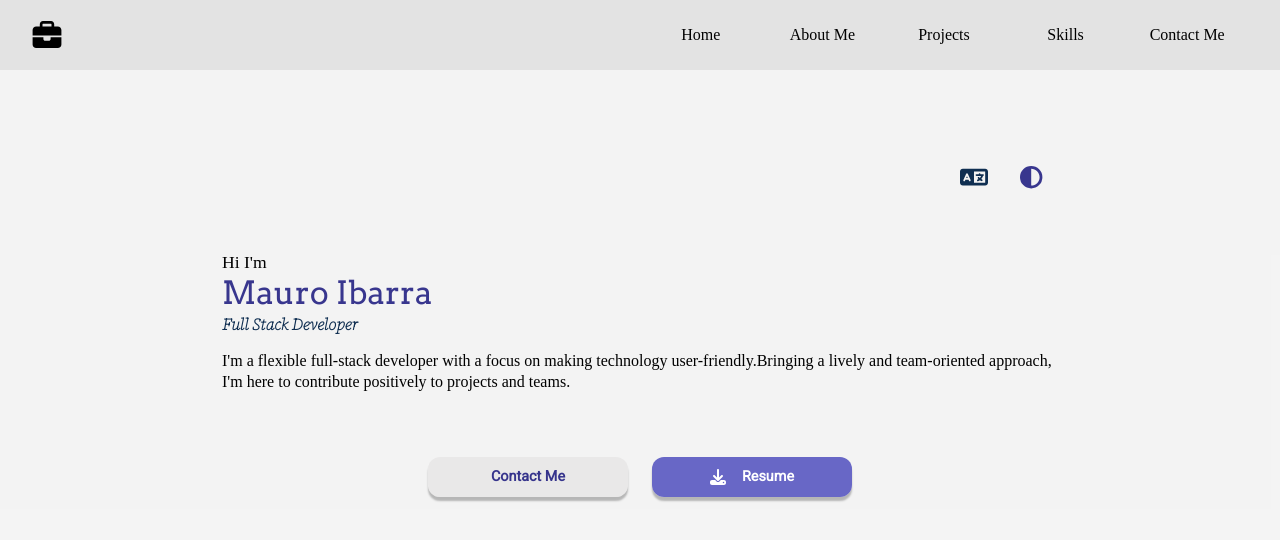
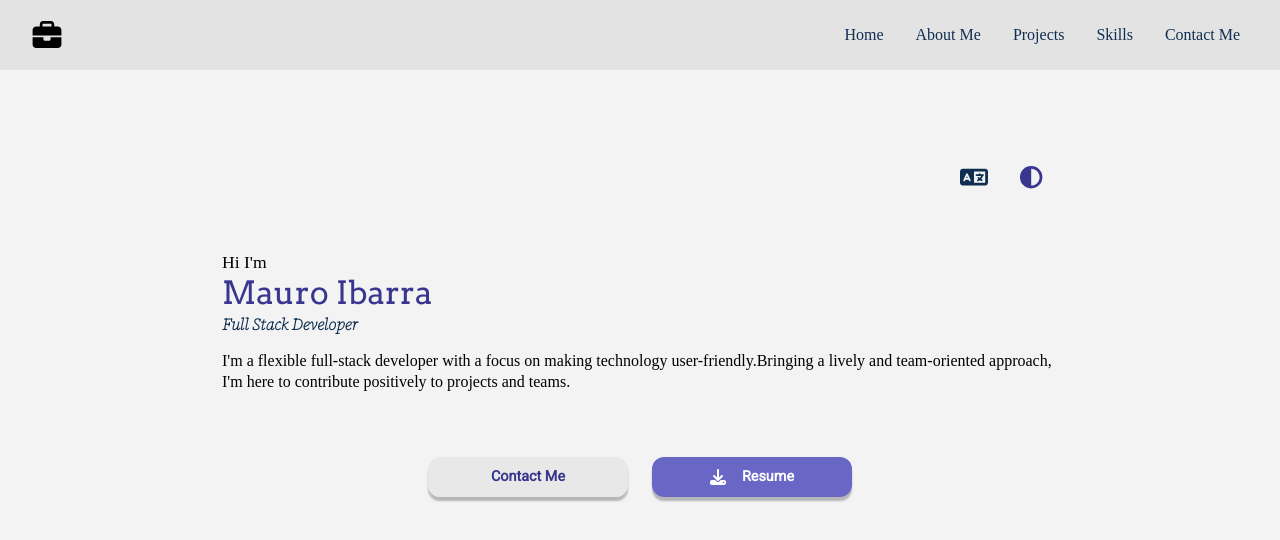
Before and after one commit to mauroibarra133/portafolio, a React (Vite) app in the folder portafolio/: page / in a window 1280 px wide. Shown: the top 540 px of the page. Built offline with nearby package versions, Linux system fonts and the light colour scheme; a web font is replaced by a local one.

Commit message:
modify(nav): change structure of nav, modify some styles

```diff
--- a/portafolio/src/App.css
+++ b/portafolio/src/App.css
@@ -1,3 +1,21 @@
+:root{
+  --bg-nav: #E3E3E3;
+  --bg-nav-2: #9c9b9b;
+  --size-icons: 1.4rem;
+  --font-nav:  'Montserrat';
+  --fg-nav: #000000 ;
+  --z-nav: 10000;
+  --z-aside: 1000;
+
+  --fg-hero-1: #000;
+  --fg-hero-name: rgba(22, 20, 123, 0.85);
+  --fg-hero-subname: #0F2E51;
+  --hero--button-1: rgba(228, 227, 227, 0.62);
+  --hero--button-1-fg: rgba(22, 20, 123, 0.85);
+  --hero--button-2: rgba(81, 79, 191, 0.85);
+  --hero--button-2-fg: #fff
+}
+
 *{
   margin: 0;
   padding: 0;
--- a/portafolio/src/App.jsx
+++ b/portafolio/src/App.jsx
@@ -33,7 +33,7 @@ function App() {
     return () => {
       window.removeEventListener("resize", handleResize);
     };
-  }, []); // La dependencia vacía asegura que el efecto solo se ejecute una vez al montar el componente
+  }, ); // La dependencia vacía asegura que el efecto solo se ejecute una vez al montar el componente
 
 
   return (
--- a/portafolio/src/components/Nav.jsx
+++ b/portafolio/src/components/Nav.jsx
@@ -18,7 +18,27 @@ function Nav({ switchNav, isNavOpen }) {
             onClick={switchNav}
           />
         </div>
-        <aside className={`aside ${isNavOpen ? "opened" : ""}`}>
+        <div className={`nav-list-container`}>
+        <ul className="nav-list">
+          <li className="nav-item">
+            <NavLink>Home</NavLink>
+          </li>
+          <li className="nav-item">
+            <NavLink>About Me</NavLink>
+          </li>
+          <li className="nav-item">
+            <NavLink>Projects</NavLink>
+          </li>
+          <li className="nav-item">
+            <NavLink>Skills</NavLink>
+          </li>
+          <li className="nav-item">
+            <NavLink>Contact Me</NavLink>
+          </li>
+        </ul>
+      </div>
+      </div>
+      <aside className={`aside ${isNavOpen ? "opened" : ""}`}>
         <ul className="aside-list">
           <li className="aside-item">
             <NavLink>Home</NavLink>
@@ -37,7 +57,6 @@ function Nav({ switchNav, isNavOpen }) {
           </li>
         </ul>
       </aside>
-      </div>
     </div>
   );
 }
--- a/portafolio/src/styles/hero.css
+++ b/portafolio/src/styles/hero.css
@@ -1,11 +1,5 @@
 :root{
-    --fg-hero-1: #000;
-    --fg-hero-name: rgba(22, 20, 123, 0.85);
-    --fg-hero-subname: #0F2E51;
-    --hero--button-1: rgba(228, 227, 227, 0.62);
-    --hero--button-1-fg: rgba(22, 20, 123, 0.85);
-    --hero--button-2: rgba(81, 79, 191, 0.85);
-    --hero--button-2-fg: #fff
+
 
 }
 
--- a/portafolio/src/styles/nav.css
+++ b/portafolio/src/styles/nav.css
@@ -1,23 +1,10 @@
 
-:root{
-    --bg-nav: #E3E3E3;
-    --bg-nav-2: #9c9b9b;
-    --size-icons: 1.4rem;
-    --font-nav:  'Montserrat';
-    --fg-nav: #000000 ;
-    --z-nav: 10000;
-    --z-aside: 1000;
-    --fg-color: rgba(22, 20, 123, 0.85);
-
-  }
 
 /*
 NAV
 */
 .nav{
-    z-index: 100;
     height: 60px;
-    z-index: 100;
     background-color: var(--bg-nav);
 }
 .nav-container{
@@ -29,13 +16,14 @@ NAV
     position: relative;
     z-index: 100;
     background-color: var(--bg-nav);
+    z-index: var(--z-nav);
+
   }
 
 .nav-icon{
     color: var(--fg-nav);
     width: 30px;
     font-size: var(--size-icons);
-    z-index: 100;
 }
 
 .nav-icon-container, .nav-menu{
@@ -59,22 +47,54 @@ NAV
     color: rgb(167, 167, 167);
 }
 
+/* Nav Interno > 768px */
 
-/* ASIDE */
+.nav-list-container{
+    display: none;
+}
+.nav-list{
+    display: flex;
+    justify-content: flex-end;
+    align-items: center;
+}
+.nav-item{
+    display: flex;
+    justify-content: center;
+    align-items: center;
+    width: fit-content;
+}
+.nav-item a {
+    text-decoration: none;
+    display: flex;
+    justify-content: center;
+    color: var(--fg-hero-subname);
+    font-weight: 500;
+    padding: .5rem;
+
+}
+.nav-item:hover{
+    background-color: transparent;
+    border-bottom: 2px solid var(--fg-hero-name);
+}
+.nav-item:hover a{
+    color: var(--fg-color);
+
+}
+/* ASIDE  < 768px*/
 
 .aside{
     width: 100%;
     position: absolute;
     background-color: #e1e1e1;
-    box-shadow: 0px 4px 1.9px 0px rgba(0, 0, 0, 0.25);
+    box-shadow: 0px 4px 1.9px 0px rgba(0, 0, 0, 0.09);
     transition: backgroundColor  .5s ease;
     transition: transform  .5s ease;
-    transform: translateY(-70%);
-    z-index: var(--z-nav);
+    transform: translateY(-135%);
+    z-index: var(--z-aside);
 
 }
 .aside.opened{
-    transform: translateY(60%);
+    transform: translateY(0%);
 
 }
 .aside-item a {
@@ -114,31 +134,10 @@ NAV
         display: none; /*Ocultar el boton*/
     }
 
-    .aside{
-        transform: translateY(0);
-        position: relative;
-        box-shadow: none;
-        background-color: transparent;
-        z-index: 10;
-        }
-
-    .aside-list{
-        background-color: var(--bg-nav);
+    .nav-list-container{
         display: flex;
-
-    }
-    .aside-item{
-        list-style: none;
-        border: none;
-        padding: .5rem 0 ;
-    }
-
-    .aside-item:hover{
-        background-color: transparent;
-        border-bottom: 2px solid var(--fg-color);
-    }
-    .aside-item:hover a{
-        color: var(--fg-color);
+        align-items: center;
+        justify-content: center;
     }
 
     section{
@@ -148,3 +147,9 @@ NAV
         font-size: 1.8rem;
     }
 }
+
+@media only  screen and (min-width:950px){
+    .nav-list{
+        gap: 1rem;
+    }
+}
--- a/portafolio/src/styles/overlay.css
+++ b/portafolio/src/styles/overlay.css
@@ -10,7 +10,7 @@
     display: flex;
     justify-content: center;
     align-items: center;
-    transition: all .5s ease;
+    transition: all 2s ease;
   }
 .overlay{
   background-color: transparent; /* Fondo semi-transparente */
```
